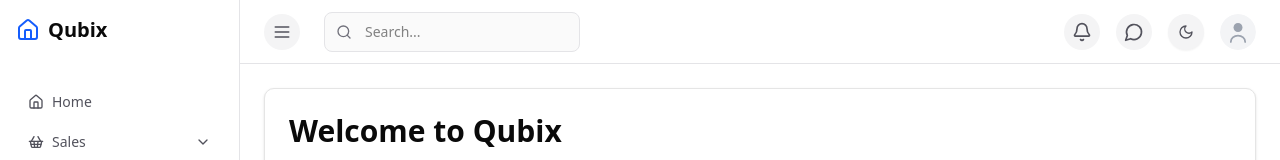
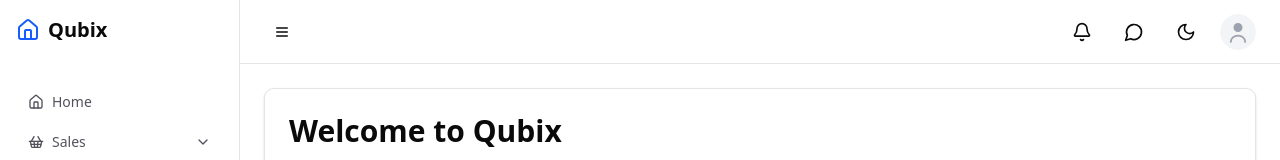
Before and after one commit to herryroby/turbo-starter, a Next.js app in the folder apps/web/: page /dashboard in a window 1280 px wide. Shown: the top 160 px of the page. Built offline with nearby package versions, Linux system fonts and the light colour scheme.

Commit message:
feat: refactor Header and UserDropdown components

```diff
--- a/apps/web/components/header/header.tsx
+++ b/apps/web/components/header/header.tsx
@@ -1,9 +1,10 @@
 'use client';
 
+import { UserDropdown } from '@/components/header/user-dropdown';
 import { useSidebar } from '@/components/sidebar/sidebar-context';
-import { UserDropdown } from '@/components/header/user-dropdown';
+import { Button } from '@repo/ui/components/button';
 import { ThemeToggle } from '@repo/ui/components/theme-toggle';
-import { Bell, Menu, MessageCircle, Search } from 'lucide-react';
+import { Bell, Menu, MessageCircle } from 'lucide-react';
 
 export function Header() {
   const { toggle } = useSidebar();
@@ -11,30 +12,18 @@ export function Header() {
   return (
     <header className="sticky top-0 z-10 flex h-16 items-center justify-between border-b border-zinc-200 bg-white px-6 dark:border-zinc-800 dark:bg-zinc-900">
       <div className="flex items-center gap-4">
-        <button
-          onClick={toggle}
-          className="cursor-pointer rounded-full bg-zinc-100 p-2 text-zinc-600 hover:bg-zinc-200 dark:bg-zinc-800 dark:text-zinc-300 dark:hover:bg-zinc-700 mr-2"
-          aria-label="Toggle sidebar"
-        >
+        <Button onClick={toggle} variant="ghost" size="icon" className="mr-2" aria-label="Toggle sidebar">
           <Menu className="h-5 w-5" />
-        </button>
-        <div className="relative">
-          <Search className="absolute left-3 top-1/2 h-4 w-4 -translate-y-1/2 text-zinc-500" />
-          <input
-            type="text"
-            placeholder="Search..."
-            className="h-10 w-64 rounded-md border border-zinc-200 bg-zinc-50 pl-10 pr-4 text-sm outline-none focus:border-blue-500 dark:border-zinc-700 dark:bg-zinc-800 dark:text-zinc-300"
-          />
-        </div>
+        </Button>
       </div>
 
       <div className="flex items-center gap-4">
-        <button className="cursor-pointer rounded-full bg-zinc-100 p-2 text-zinc-600 hover:bg-zinc-200 dark:bg-zinc-800 dark:text-zinc-300 dark:hover:bg-zinc-700">
-          <Bell className="h-5 w-5" />
-        </button>
-        <button className="cursor-pointer rounded-full bg-zinc-100 p-2 text-zinc-600 hover:bg-zinc-200 dark:bg-zinc-800 dark:text-zinc-300 dark:hover:bg-zinc-700">
-          <MessageCircle className="h-5 w-5" />
-        </button>
+        <Button variant="ghost" size="icon">
+          <Bell className="size-5" />
+        </Button>
+        <Button variant="ghost" size="icon">
+          <MessageCircle className="size-5" />
+        </Button>
         <ThemeToggle />
         <UserDropdown />
       </div>
--- a/apps/web/components/header/user-dropdown.tsx
+++ b/apps/web/components/header/user-dropdown.tsx
@@ -1,5 +1,6 @@
 'use client';
 
+import { Avatar, AvatarFallback, AvatarImage } from '@repo/ui/components/avatar';
 import {
   DropdownMenu,
   DropdownMenuContent,
@@ -8,14 +9,16 @@ import {
   DropdownMenuTrigger
 } from '@repo/ui/components/dropdown-menu';
 import { LogOut, Settings, User } from 'lucide-react';
-import Image from 'next/image';
 import Link from 'next/link';
 
 export function UserDropdown() {
   return (
     <DropdownMenu>
-      <DropdownMenuTrigger className="ring-offset-background focus-visible:ring-ring flex h-9 w-9 cursor-pointer items-center justify-center overflow-hidden rounded-full outline-none transition-colors focus-visible:outline-none focus-visible:ring-2 focus-visible:ring-offset-2">
-        <Image src="/placeholder-avatar.svg" alt="User avatar" width={36} height={36} className="h-full w-full" />
+      <DropdownMenuTrigger asChild>
+        <Avatar className="cursor-pointer">
+          <AvatarImage src="/placeholder-avatar.svg" alt="User avatar" />
+          <AvatarFallback>UN</AvatarFallback>
+        </Avatar>
       </DropdownMenuTrigger>
       <DropdownMenuContent
         align="end"
--- a/packages/ui/package.json
+++ b/packages/ui/package.json
@@ -19,6 +19,7 @@
   "dependencies": {
     "@hookform/resolvers": "^5.0.1",
     "@radix-ui/react-accordion": "^1.2.8",
+    "@radix-ui/react-avatar": "^1.1.9",
     "@radix-ui/react-checkbox": "^1.3.1",
     "@radix-ui/react-collapsible": "^1.1.8",
     "@radix-ui/react-dialog": "^1.1.11",
--- /dev/null
+++ b/packages/ui/src/components/avatar.tsx
@@ -0,0 +1,38 @@
+import * as AvatarPrimitive from '@radix-ui/react-avatar';
+import * as React from 'react';
+
+import { cn } from '@repo/ui/lib/utils';
+
+const Avatar = React.forwardRef<
+  React.ComponentRef<typeof AvatarPrimitive.Root>,
+  React.ComponentPropsWithoutRef<typeof AvatarPrimitive.Root>
+>(({ className, ...props }, ref) => (
+  <AvatarPrimitive.Root
+    ref={ref}
+    className={cn('relative flex h-9 w-9 shrink-0 overflow-hidden rounded-full', className)}
+    {...props}
+  />
+));
+Avatar.displayName = AvatarPrimitive.Root.displayName;
+
+const AvatarImage = React.forwardRef<
+  React.ComponentRef<typeof AvatarPrimitive.Image>,
+  React.ComponentPropsWithoutRef<typeof AvatarPrimitive.Image>
+>(({ className, ...props }, ref) => (
+  <AvatarPrimitive.Image ref={ref} className={cn('aspect-square h-full w-full', className)} {...props} />
+));
+AvatarImage.displayName = AvatarPrimitive.Image.displayName;
+
+const AvatarFallback = React.forwardRef<
+  React.ComponentRef<typeof AvatarPrimitive.Fallback>,
+  React.ComponentPropsWithoutRef<typeof AvatarPrimitive.Fallback>
+>(({ className, ...props }, ref) => (
+  <AvatarPrimitive.Fallback
+    ref={ref}
+    className={cn('bg-muted flex h-full w-full items-center justify-center rounded-full', className)}
+    {...props}
+  />
+));
+AvatarFallback.displayName = AvatarPrimitive.Fallback.displayName;
+
+export { Avatar, AvatarFallback, AvatarImage };
--- a/packages/ui/src/components/theme-toggle.tsx
+++ b/packages/ui/src/components/theme-toggle.tsx
@@ -20,24 +20,15 @@ export function ThemeToggle() {
 
   if (!mounted) {
     return (
-      <Button
-        variant="outline"
-        size="icon"
-        className="cursor-pointer rounded-full border-none bg-zinc-100 p-2 dark:bg-zinc-800"
-      >
-        <span className="h-4 w-4" />
+      <Button variant="ghost" size="icon">
+        <span className="size-5" />
       </Button>
     );
   }
 
   return (
-    <Button
-      variant="outline"
-      size="icon"
-      onClick={toggleTheme}
-      className="cursor-pointer rounded-full border-none bg-zinc-100 p-2 text-zinc-600 hover:bg-zinc-200 dark:bg-zinc-800 dark:text-zinc-300 dark:hover:bg-zinc-700"
-    >
-      {theme === 'dark' ? <Sun className="h-4 w-4" /> : <Moon className="h-4 w-4" />}
+    <Button variant="ghost" size="icon" onClick={toggleTheme}>
+      {theme === 'dark' ? <Sun className="size-5" /> : <Moon className="size-5" />}
     </Button>
   );
 }
```
Also changed, not shown: 1 other file (tests, documents, lock files or other folders).
